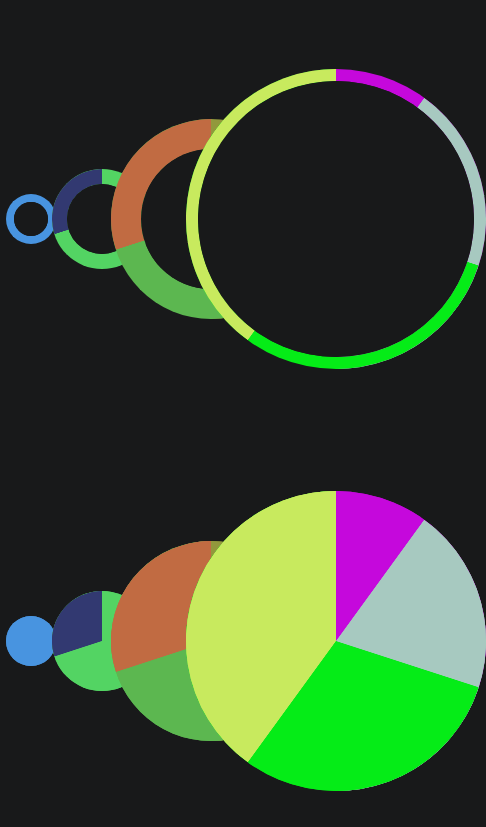
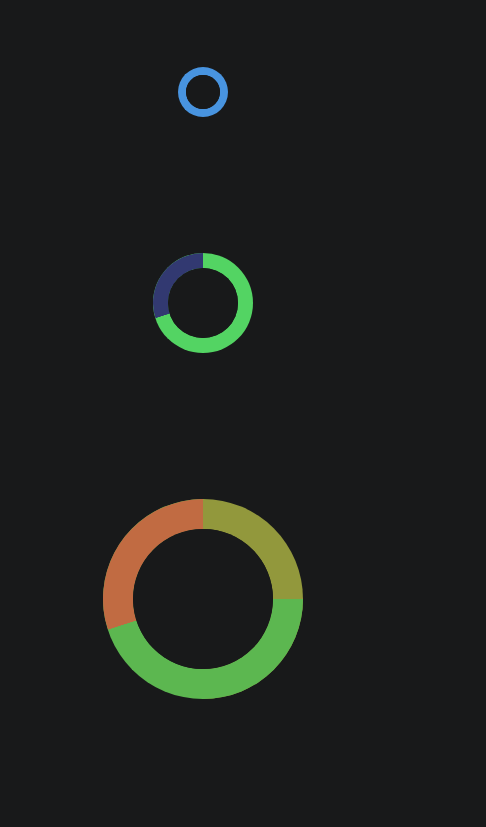
Before and after one commit to stal269/ring-chart, an Angular app: page / in a window 390 px wide. Shown: the top 827 px of the page, 486 px wide, since content can reach past the window. Built offline with nearby package versions, Linux system fonts and the light colour scheme.

Commit message:
add some responsiveness to demo page

```diff
--- a/projects/demo/src/app/app.component.scss
+++ b/projects/demo/src/app/app.component.scss
@@ -3,6 +3,20 @@
   grid-template-columns: 12vw 24vw 32vw 32vw;
   grid-template-rows: 50vh 50vh;
   height: inherit;
+}
+
+@media only screen and (max-width: 850px) {
+  .container {
+    grid-template-columns: 50vw 50vw;
+    grid-template-rows: 20vh 60vh 20vh 60vh;
+  }
+}
+
+@media only screen and (max-width: 600px) {
+  .container {
+    grid-template-columns: 100vw;
+    grid-template-rows: 20vh 30vh 40vh 50vh 20vh 30vh 40vh 50vh;
+  }
 }
 
 .ring-container {
```
